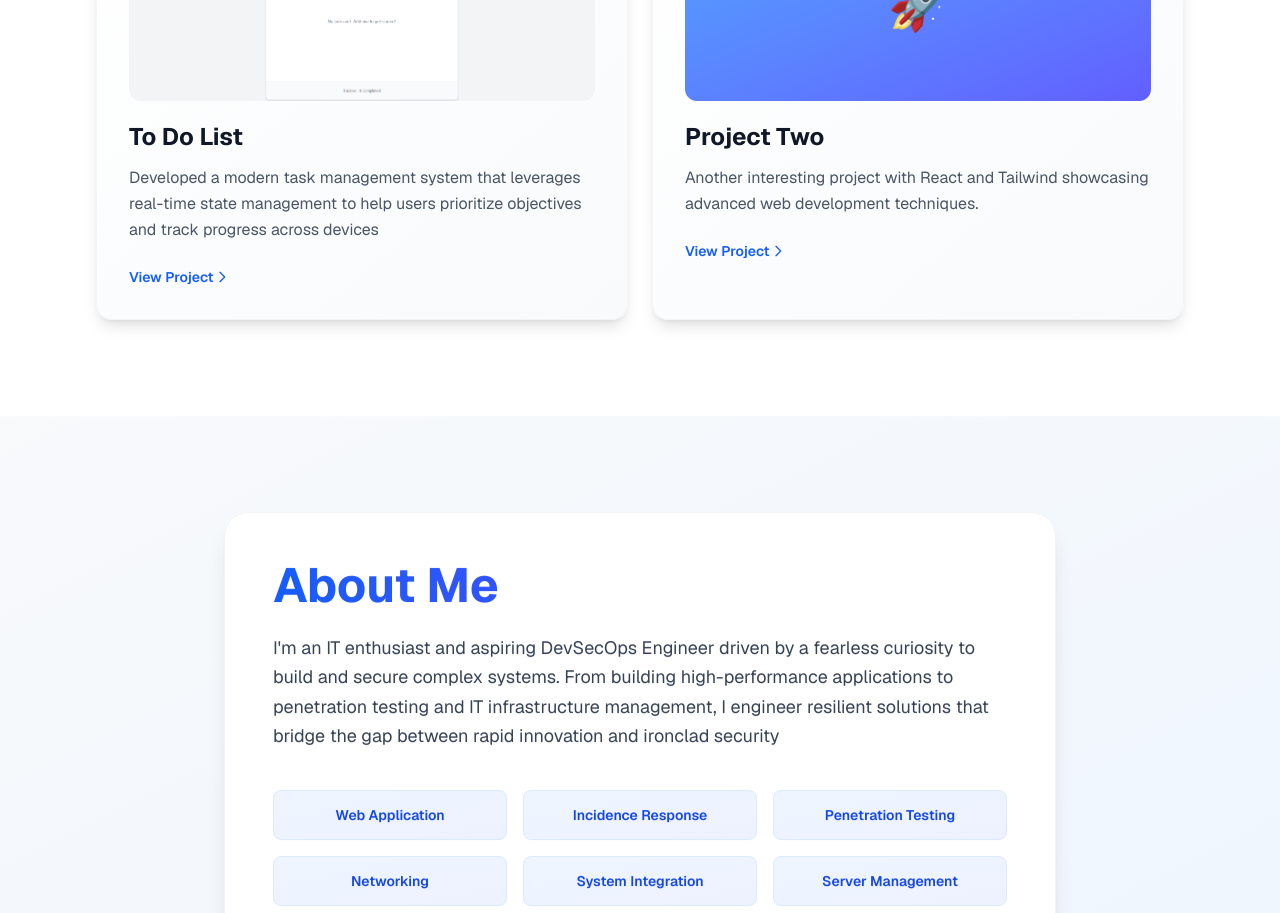
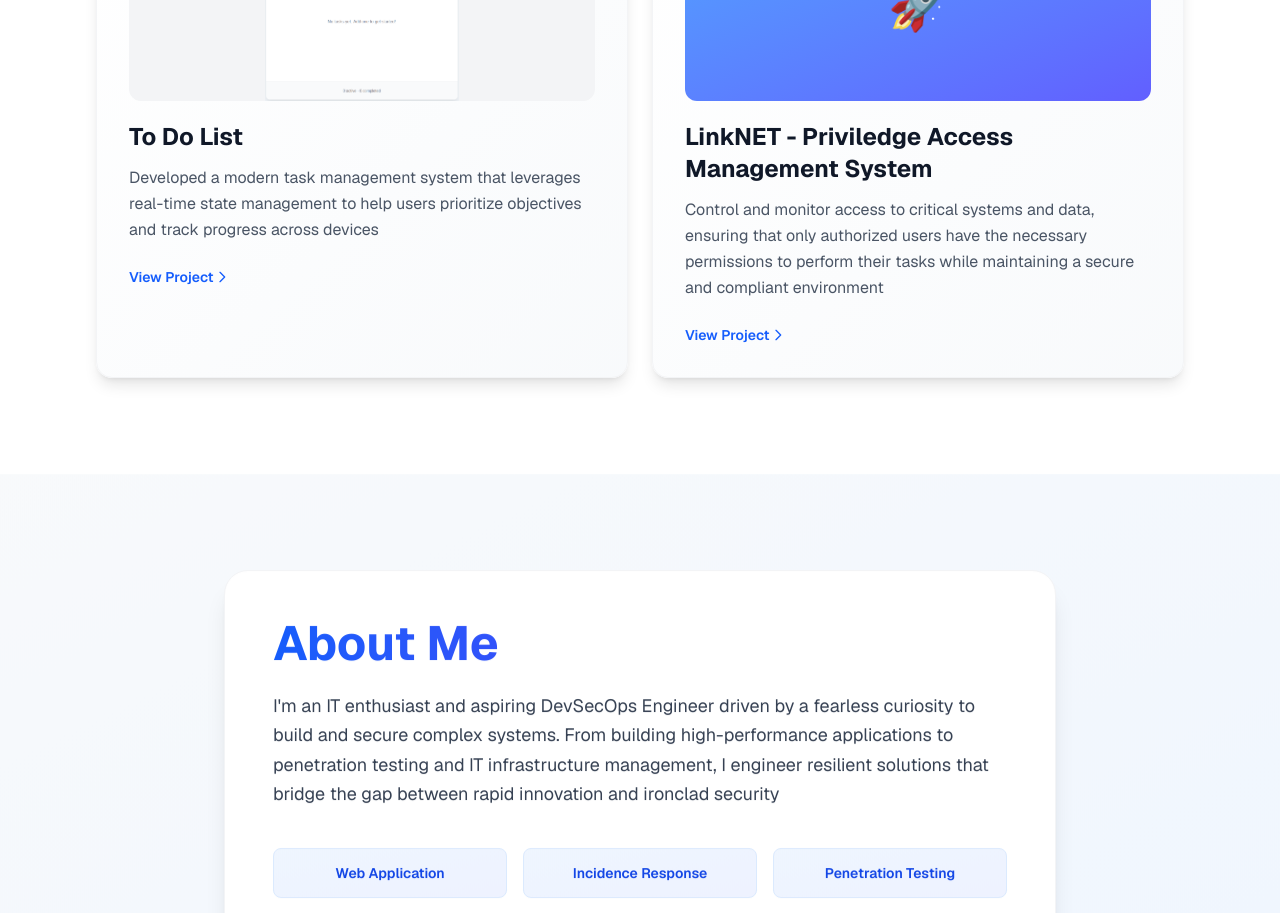
Before and after one commit to ChrisNetEngineer/portfolio-website, a Next.js app: page / in a window 1280 px wide. Shown: the part 1240-2153 px from the top of the page. Built offline with nearby package versions, Linux system fonts and the light colour scheme.

Commit message:
Add new project info

```diff
--- a/src/app/page.tsx
+++ b/src/app/page.tsx
@@ -135,8 +135,8 @@ export default function Home() {
                 index={0}
               />
               <ProjectCard
-                title="Project Two"
-                description="Another interesting project with React and Tailwind showcasing advanced web development techniques."
+                title="LinkNET - Priviledge Access Management System"
+                description="Control and monitor access to critical systems and data, ensuring that only authorized users have the necessary permissions to perform their tasks while maintaining a secure and compliant environment"
                 url="#"
                 index={1}
               />
```
